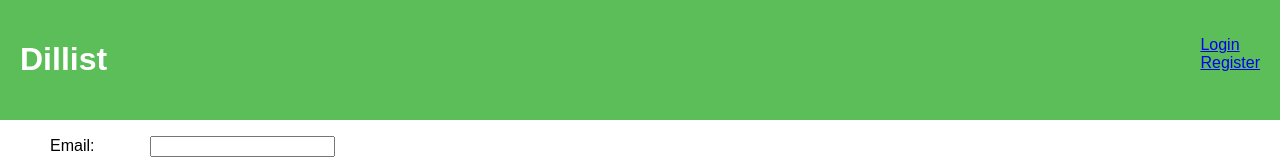
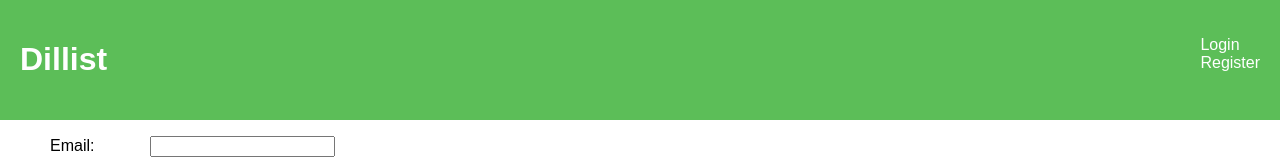
Before and after one commit to HyperElephant/dillistweb, a React (Create React App) app: page /login in a window 1280 px wide. Shown: the top 160 px of the page. Built offline with nearby package versions, Linux system fonts and the light colour scheme.

Commit message:
Added some styling

```diff
--- a/src/App.css
+++ b/src/App.css
@@ -49,6 +49,10 @@
 
 .header-list {
   list-style: none;
+  display: inline-block;
+}
+
+.header-nav {
   float: right;
 }
 
@@ -89,3 +93,17 @@
 .home {
   margin-left: 60px;
 }
+
+a {
+  text-decoration: none;
+  color: white;
+}
+
+a:hover {
+  color: gray;
+}
+
+.wish-url {
+  color: #5CBE58;
+  margin-right: 10 px;
+}
--- a/src/Components/Header.js
+++ b/src/Components/Header.js
@@ -31,7 +31,7 @@ class Header extends Component {
     return (
         <div className="App-header">
           <h1 className="App-title">Dillist</h1>
-          <nav>
+          <nav className="header-nav">
             <ul className="header-list">
               {navs(this.props)}
             </ul>
```
